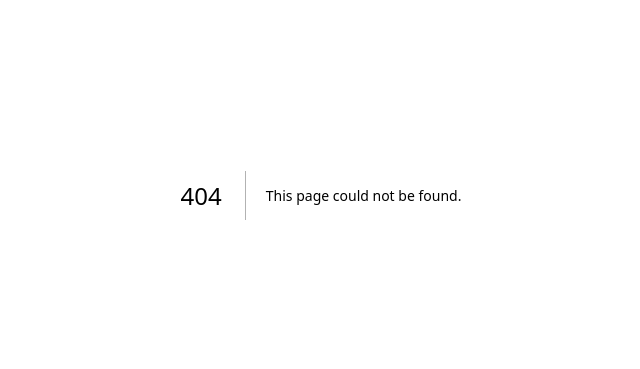
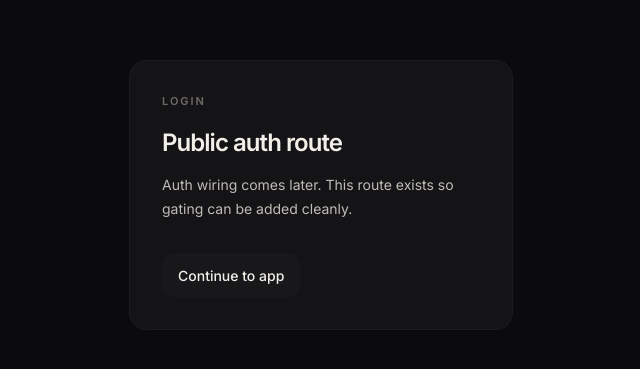
Before and after one commit to Mr-EZO949/braindump, a Next.js app: page /login in a window 1280 px wide. Before the commit this address had no page. Shown: the part 205-574 px from the top of the page, without its empty margins (319-959 px from the left). Built offline with nearby package versions, Linux system fonts and the light colour scheme.

Commit message:
feat: add new app and login route pages

```diff
--- /dev/null
+++ b/src/app/app/page.tsx
@@ -0,0 +1,5 @@
+import { AppShell } from "@/components/ui/app-shell";
+
+export default function AppRoutePage() {
+  return <AppShell />;
+}
--- /dev/null
+++ b/src/app/login/page.tsx
@@ -0,0 +1,26 @@
+import Link from "next/link";
+
+export default function LoginPage() {
+  return (
+    <main className="flex min-h-screen items-center justify-center bg-[var(--color-bg-base)] px-6 text-[var(--color-text-primary)]">
+      <div className="w-full max-w-sm rounded-[18px] border border-[color:var(--color-border-faint)] bg-[var(--color-bg-surface)] p-8">
+        <p className="text-[11px] font-semibold uppercase tracking-[0.18em] text-[var(--color-text-muted)]">
+          Login
+        </p>
+        <h1 className="mt-4 text-[24px] font-semibold tracking-[-0.04em]">
+          Public auth route
+        </h1>
+        <p className="mt-3 text-[14px] leading-6 text-[var(--color-text-secondary)]">
+          Auth wiring comes later. This route exists so gating can be added cleanly.
+        </p>
+
+        <Link
+          className="mt-8 inline-flex h-11 items-center justify-center rounded-[12px] bg-[var(--color-bg-surface-elevated)] px-4 text-[14px] font-medium text-[var(--color-text-primary)]"
+          href="/app"
+        >
+          Continue to app
+        </Link>
+      </div>
+    </main>
+  );
+}
```
